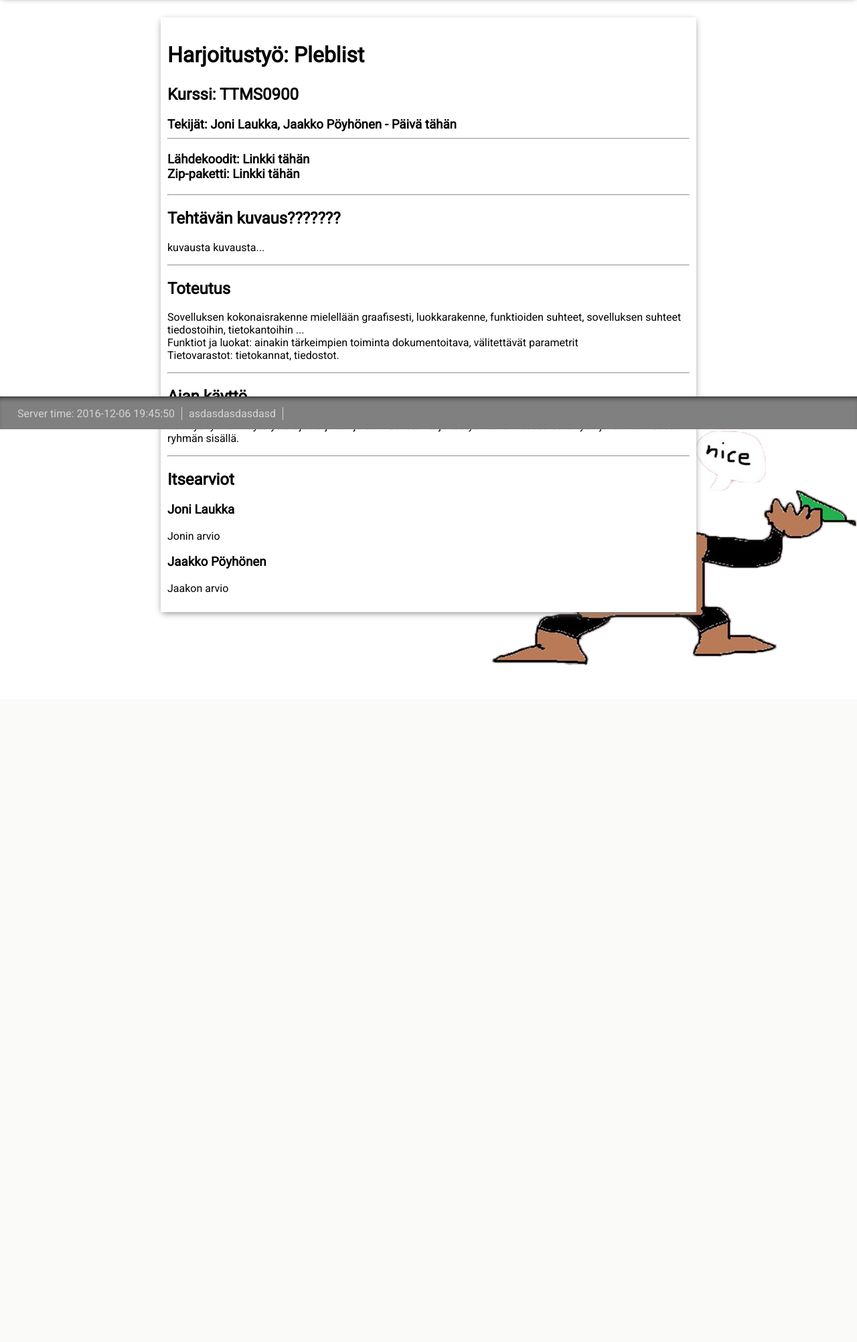
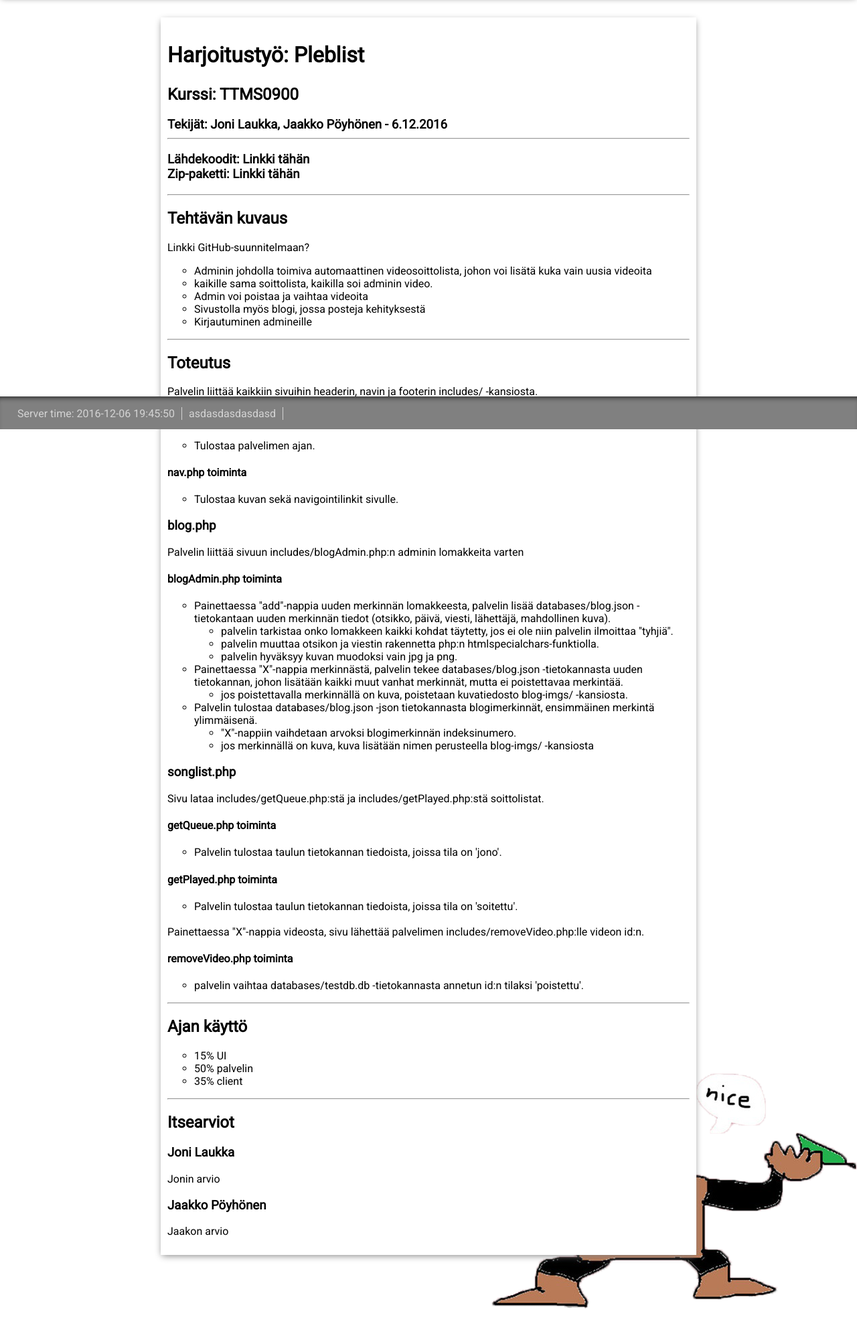
Before and after one commit to aamoJL/ttms0900, a PHP site: page /ttms0900.php in a window 1280 px wide. Shown: the part 159-2163 px from the top of the page at 67% size. Before the commit the page ends 1153 px from the top, so only its background shows below. Run offline with PHP 8.4, Linux system fonts and the light colour scheme.

Commit message:
dokumentointia 0900

```diff
--- a/ttms0900.php
+++ b/ttms0900.php
@@ -10,22 +10,79 @@
             <article class="dokumentti">
                 <h1 class="dokumenttiotsikko">Harjoitustyö: Pleblist</h1>
 				<h2>Kurssi: TTMS0900
-				<h3>Tekijät: Joni Laukka, Jaakko Pöyhönen - Päivä tähän
+				<h3>Tekijät: Joni Laukka, Jaakko Pöyhönen - 6.12.2016
                 <hr></hr>
 				<p>Lähdekoodit: Linkki tähän<br>
 				Zip-paketti: Linkki tähän
 				</p>
                 <hr>
-                <h2>Tehtävän kuvaus???????</h2>
-				<p>kuvausta kuvausta...</p>
+                <h2>Tehtävän kuvaus</h2>
+				<p>Linkki GitHub-suunnitelmaan?<br>
+					<ul class=dokumentti>
+					<li>Adminin johdolla toimiva automaattinen videosoittolista, johon voi lisätä kuka vain uusia videoita</li>
+					<li>kaikille sama soittolista, kaikilla soi adminin video.</li>
+					<li>Admin voi poistaa ja vaihtaa videoita</li>
+					<li>Sivustolla myös blogi, jossa posteja kehityksestä</li>
+					<li>Kirjautuminen admineille</li>
+					</ul>
+				</p>
 				<hr>
 				<h2>Toteutus</h3>
-                <p>Sovelluksen kokonaisrakenne mielellään graafisesti, luokkarakenne, funktioiden suhteet, sovelluksen suhteet tiedostoihin, tietokantoihin ...<br>
-				Funktiot ja luokat: ainakin tärkeimpien toiminta dokumentoitava, välitettävät parametrit<br>
-				Tietovarastot: tietokannat, tiedostot.</p>
+                <p>
+				Palvelin liittää kaikkiin sivuihin headerin, navin ja footerin includes/ -kansiosta.
+				<h4>footer.php toiminta</h4>
+					<ul class=dokumentti>
+						<li>Tulostaa palvelimen ajan.</li>
+					</ul>
+				<h4>nav.php toiminta</h4>
+					<ul class=dokumentti>
+						<li>Tulostaa kuvan sekä navigointilinkit sivulle.</li>
+					</ul>
+				<h3>blog.php</h3>
+				Palvelin liittää sivuun includes/blogAdmin.php:n adminin lomakkeita varten
+				<h4>blogAdmin.php toiminta</h4>
+				<ul class=dokumentti>
+					<li>Painettaessa "add"-nappia uuden merkinnän lomakkeesta, palvelin lisää databases/blog.json -tietokantaan uuden merkinnän tiedot (otsikko, päivä, viesti, lähettäjä, mahdollinen kuva).</li>
+						<ul class=dokumentti>
+						<li>palvelin tarkistaa onko lomakkeen kaikki kohdat täytetty, jos ei ole niin palvelin ilmoittaa "tyhjiä".</li>
+						<li>palvelin muuttaa otsikon ja viestin rakennetta php:n htmlspecialchars-funktiolla.</li>
+						<li>palvelin hyväksyy kuvan muodoksi vain jpg ja png.</li>
+						</ul>
+					<li>Painettaessa "X"-nappia merkinnästä, palvelin tekee databases/blog.json -tietokannasta uuden tietokannan, johon lisätään kaikki muut vanhat merkinnät, mutta ei poistettavaa merkintää.</li>
+							<ul class=dokumentti>
+							<li>jos poistettavalla merkinnällä on kuva, poistetaan kuvatiedosto blog-imgs/ -kansiosta.</li>
+							</ul>
+					<li>Palvelin tulostaa databases/blog.json -json tietokannasta blogimerkinnät, ensimmäinen merkintä ylimmäisenä.</li>
+						<ul class=dokumentti>
+						<li>"X"-nappiin vaihdetaan arvoksi blogimerkinnän indeksinumero.</li>
+						<li>jos merkinnällä on kuva, kuva lisätään nimen perusteella blog-imgs/ -kansiosta</li>
+						</ul>
+				</ul>
+				<h3>songlist.php</h3>
+				Sivu lataa includes/getQueue.php:stä ja includes/getPlayed.php:stä soittolistat.
+				<h4>getQueue.php toiminta</h4>
+				<ul class=dokumentti>
+					<li>Palvelin tulostaa taulun tietokannan tiedoista, joissa tila on 'jono'.</li>
+				</ul>
+				<h4>getPlayed.php toiminta</h4>
+				<ul class=dokumentti>
+					<li>Palvelin tulostaa taulun tietokannan tiedoista, joissa tila on 'soitettu'.</li>
+				</ul><br>
+				Painettaessa "X"-nappia videosta, sivu lähettää palvelimen includes/removeVideo.php:lle videon id:n.
+				<h4>removeVideo.php toiminta</h4>
+				<ul class=dokumentti>
+					<li>palvelin vaihtaa databases/testdb.db -tietokannasta annetun id:n tilaksi 'poistettu'.</li>
+				</ul>
+				</p>
 				<hr>
                 <h2>Ajan käyttö</h2>
-				<p>Selvitys työhön käytetystä ajasta ja tekijöiden roolista harjoitustyön tekemisessä sekä työn jakaantumisesta ryhmän sisällä.</p>
+				<p>
+				<ul class=dokumentti>
+					<li>15% UI</li>
+					<li>50% palvelin</li>
+					<li>35% client</li>
+				</ul>
+				</p>
 				<hr>
 				<h2>Itsearviot</h2>
 				<h3>Joni Laukka</h3>
```
